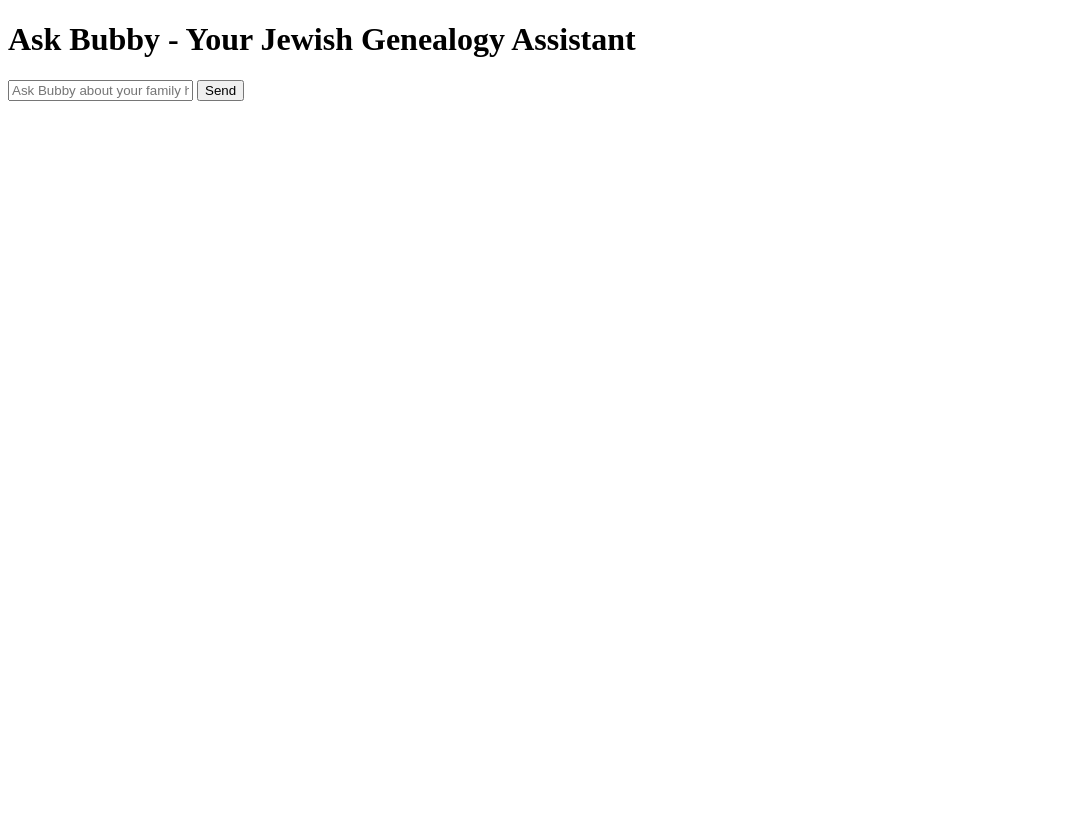
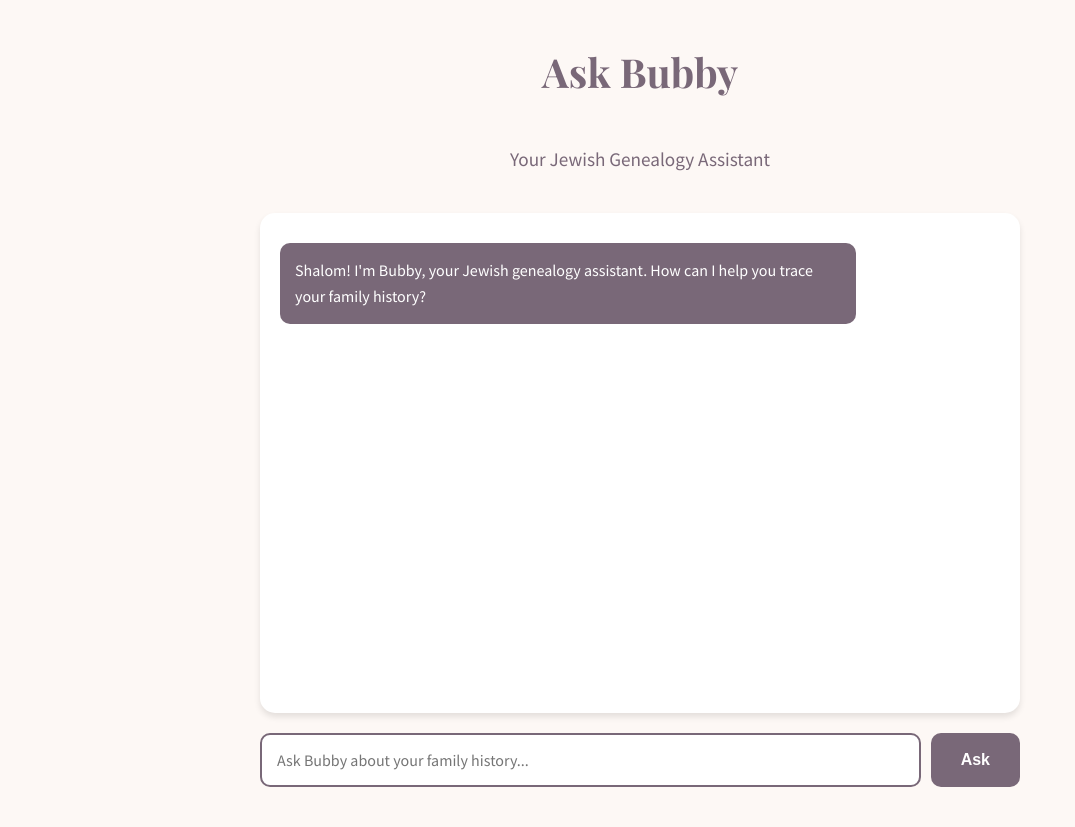
Before and after one commit to PixelNinja-VR/ask-bubby, a Flask app: page / in a window 1280 px wide. Shown: the whole page, without its empty margins (0-1075 px from the left). Before the commit the page ends 101 px from the top, so only its background shows below. Run offline with Flask 2, Linux system fonts and the light colour scheme.

Commit message:
Update index.html
Improve frontend CSS

```diff
--- a/templates/index.html
+++ b/templates/index.html
@@ -6,27 +6,165 @@
     <meta charset="UTF-8">
     <meta name="viewport" content="width=device-width, initial-scale=1.0">
     <title>Ask Bubby - Jewish Genealogy Assistant</title>
+    <link href="https://fonts.googleapis.com/css2?family=Playfair+Display:wght@400;700&family=Source+Sans+Pro:wght@400;600&display=swap" rel="stylesheet">
     <style>
-        /* Previous styles remain the same */
+        :root {
+            --primary-color: #796878;
+            --secondary-color: #F5E6E8;
+            --text-color: #2C1810;
+            --background-color: #FDF8F5;
+        }
+
+        * {
+            margin: 0;
+            padding: 0;
+            box-sizing: border-box;
+        }
+
+        body {
+            font-family: 'Source Sans Pro', sans-serif;
+            background-color: var(--background-color);
+            color: var(--text-color);
+            line-height: 1.6;
+            min-height: 100vh;
+            padding: 20px;
+        }
+
+        .container {
+            max-width: 800px;
+            margin: 0 auto;
+            padding: 20px;
+        }
+
+        h1 {
+            font-family: 'Playfair Display', serif;
+            color: var(--primary-color);
+            text-align: center;
+            font-size: 2.5em;
+            margin-bottom: 1em;
+        }
+
+        .chat-container {
+            background-color: white;
+            border-radius: 15px;
+            box-shadow: 0 4px 6px rgba(0, 0, 0, 0.1);
+            height: 500px;
+            overflow-y: auto;
+            padding: 20px;
+            margin-bottom: 20px;
+        }
+
+        .message {
+            margin: 10px 0;
+            padding: 15px;
+            border-radius: 10px;
+            max-width: 80%;
+            word-wrap: break-word;
+        }
+
+        .user-message {
+            background-color: var(--secondary-color);
+            margin-left: auto;
+            color: var(--text-color);
+        }
+
+        .bot-message {
+            background-color: var(--primary-color);
+            color: white;
+            margin-right: auto;
+        }
+
+        .input-container {
+            display: flex;
+            gap: 10px;
+            margin-top: 20px;
+        }
+
+        #message-input {
+            flex: 1;
+            padding: 15px;
+            border: 2px solid var(--primary-color);
+            border-radius: 10px;
+            font-size: 16px;
+            font-family: 'Source Sans Pro', sans-serif;
+        }
+
+        button {
+            padding: 15px 30px;
+            background-color: var(--primary-color);
+            color: white;
+            border: none;
+            border-radius: 10px;
+            cursor: pointer;
+            font-size: 16px;
+            font-weight: 600;
+            transition: background-color 0.3s ease;
+        }
+
+        button:hover {
+            background-color: #645868;
+        }
+
         .typing-indicator {
+            padding: 10px;
+            color: var(--primary-color);
+            font-style: italic;
             display: none;
-            margin: 10px 0;
-            color: #666;
-            font-style: italic;
+        }
+
+        .header-description {
+            text-align: center;
+            color: var(--primary-color);
+            margin-bottom: 2em;
+            font-size: 1.2em;
+        }
+
+        /* Scrollbar styling */
+        .chat-container::-webkit-scrollbar {
+            width: 8px;
+        }
+
+        .chat-container::-webkit-scrollbar-track {
+            background: var(--background-color);
+        }
+
+        .chat-container::-webkit-scrollbar-thumb {
+            background: var(--primary-color);
+            border-radius: 4px;
+        }
+
+        @media (max-width: 600px) {
+            .container {
+                padding: 10px;
+            }
+
+            h1 {
+                font-size: 2em;
+            }
+
+            .message {
+                max-width: 90%;
+            }
+
+            button {
+                padding: 15px 20px;
+            }
         }
     </style>
 </head>
 <body>
-    <h1>Ask Bubby - Your Jewish Genealogy Assistant</h1>
-    <div class="chat-container" id="chat-container"></div>
-    <div class="typing-indicator" id="typing-indicator">Bubby is thinking...</div>
-    <div>
-        <input type="text" id="message-input" placeholder="Ask Bubby about your family history...">
-        <button onclick="sendMessage()">Send</button>
+    <div class="container">
+        <h1>Ask Bubby</h1>
+        <p class="header-description">Your Jewish Genealogy Assistant</p>
+        <div class="chat-container" id="chat-container"></div>
+        <div class="typing-indicator" id="typing-indicator">Bubby is thinking...</div>
+        <div class="input-container">
+            <input type="text" id="message-input" placeholder="Ask Bubby about your family history...">
+            <button onclick="sendMessage()">Ask</button>
+        </div>
     </div>
 
     <script>
-        // Generate a random session ID
         const sessionId = Math.random().toString(36).substring(7);
 
         function addMessage(message, isUser) {
@@ -37,6 +175,11 @@
             chatContainer.appendChild(messageDiv);
             chatContainer.scrollTop = chatContainer.scrollHeight;
         }
+
+        // Add initial welcome message
+        window.onload = function() {
+            addMessage("Shalom! I'm Bubby, your Jewish genealogy assistant. How can I help you trace your family history?", false);
+        };
 
         async function sendMessage() {
             const input = document.getElementById('message-input');
@@ -69,7 +212,6 @@
             }
         }
 
-        // Allow Enter key to send messages
         document.getElementById('message-input').addEventListener('keypress', function(e) {
             if (e.key === 'Enter') {
                 sendMessage();
```
